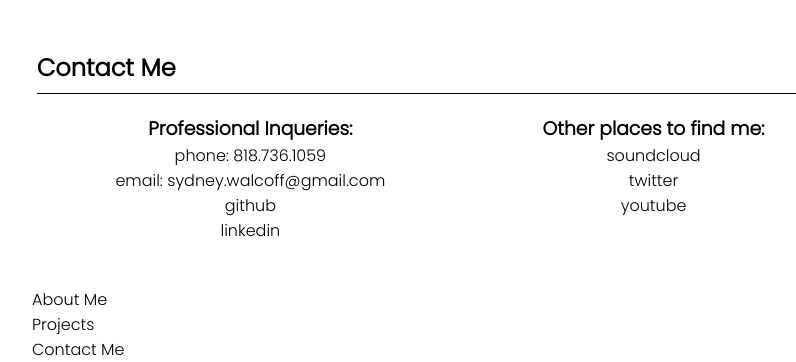
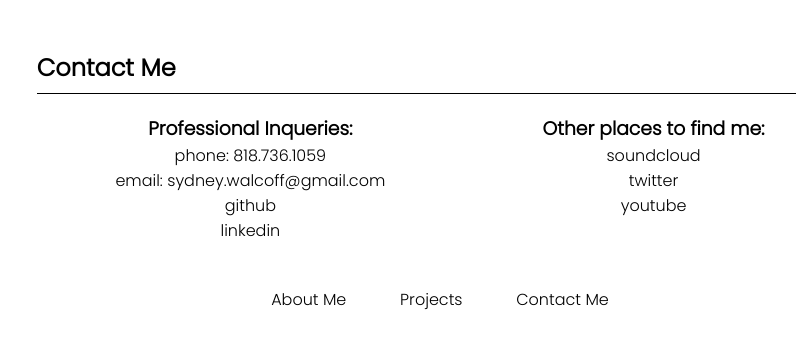
Before and after one commit to sydneywalcoff/portfolio, a plain HTML site: page index.html in a window 1280 px wide. Shown: the part 1436-1798 px from the top of the page, without its empty margins (200-996 px from the left). After the commit the page ends 1775 px from the top, so only its background shows below. Drawn offline with Linux system fonts and the light colour scheme.

Commit message:
style footer

```diff
--- a/assets/css/style.css
+++ b/assets/css/style.css
@@ -137,24 +137,19 @@ header nav ul li {
     margin: 0 auto;
 }
 
-
-
 .casual, .professional {
     display: flex;
     flex-direction: column;
 }
 
-.contact-info
 
 /* footer */
-
-footer {
+footer nav ul {
     display: flex;
-    width: 100%;
-    justify-content: space-between;
+    padding: 0;
+    justify-content: center;
 }
 
 footer nav ul li {
-    display: flex;
-
+    padding: 0 3% 3%;
 }
```
